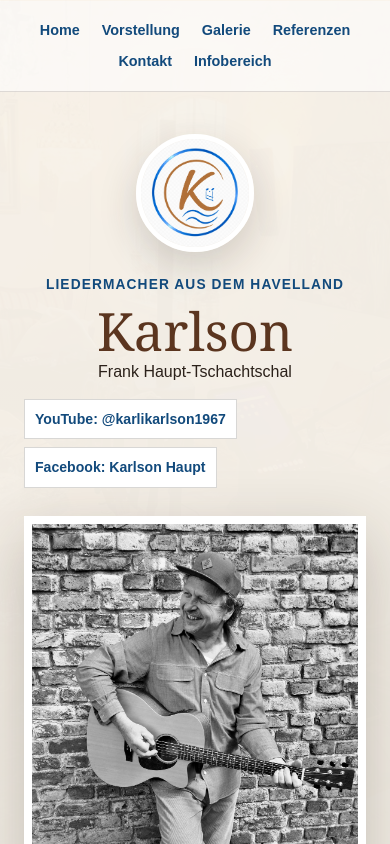
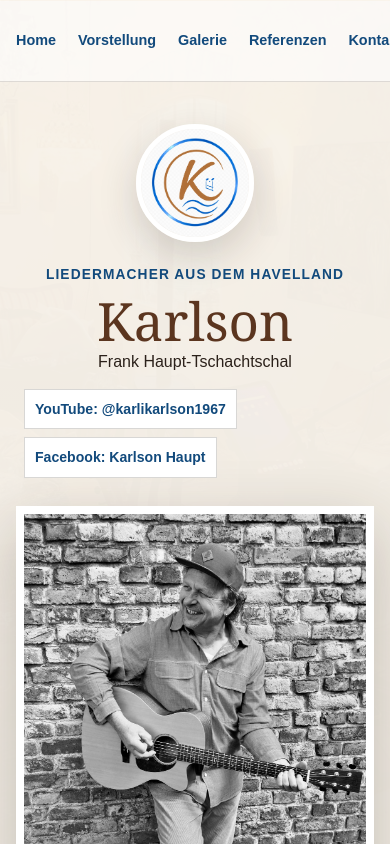
Before and after one commit to franklyai-botter/-karlson-website, a Next.js app: page /entwurf-2 in a window 390 px wide. Shown: the top 844 px of the page. Built offline with nearby package versions, Linux system fonts and the light colour scheme.

Commit message:
fix: improve mobile and tablet responsive layout

```diff
--- a/app/globals.css
+++ b/app/globals.css
@@ -19,6 +19,7 @@
 
 html {
   scroll-behavior: smooth;
+  -webkit-text-size-adjust: 100%;
 }
 
 body {
@@ -57,7 +58,7 @@ main {
   align-items: center;
   gap: 22px;
   min-height: 72px;
-  padding: 12px 28px;
+  padding: max(12px, env(safe-area-inset-top)) 28px 12px;
   border-bottom: 1px solid rgba(255, 250, 242, 0.22);
   background: rgba(34, 26, 21, 0.82);
   color: #fffaf2;
@@ -175,6 +176,8 @@ main {
   border-radius: 8px;
   background: #221a15;
   box-shadow: var(--shadow);
+  max-height: calc(100svh - 84px);
+  overflow-y: auto;
 }
 
 .mobile-menu a {
@@ -635,7 +638,8 @@ textarea {
 .v2-page {
   position: relative;
   min-height: 100vh;
-  padding: 42px 18px 76px;
+  min-height: 100svh;
+  padding: max(42px, env(safe-area-inset-top)) 18px max(76px, env(safe-area-inset-bottom));
   color: #2b211a;
   background: #1d1713;
 }
@@ -683,6 +687,9 @@ textarea {
   background: rgba(255, 255, 255, 0.58);
   font-size: 0.9rem;
   font-weight: 800;
+  position: sticky;
+  top: 0;
+  z-index: 4;
 }
 
 .v2-nav a {
@@ -871,11 +878,26 @@ textarea {
 
 @media (max-width: 820px) {
   .v2-page {
-    padding: 0;
+    padding: 0 0 env(safe-area-inset-bottom);
   }
 
   .v2-shell {
     border-inline: 0;
+  }
+
+  .v2-nav {
+    justify-content: flex-start;
+    flex-wrap: nowrap;
+    overflow-x: auto;
+    padding-inline: 16px;
+    -webkit-overflow-scrolling: touch;
+  }
+
+  .v2-nav a {
+    white-space: nowrap;
+    min-height: 44px;
+    display: inline-flex;
+    align-items: center;
   }
 
   .v2-header,
@@ -905,3 +927,42 @@ textarea {
     columns: 1;
   }
 }
+
+@media (min-width: 621px) and (max-width: 960px) {
+  .hero {
+    min-height: 78svh;
+  }
+
+  .hero-content {
+    padding-right: 26vw;
+  }
+
+  .hero-main-image {
+    width: 30vw;
+    height: 44svh;
+  }
+
+  .gallery-grid-full {
+    grid-template-columns: repeat(3, 1fr);
+  }
+}
+
+@media (max-width: 420px) {
+  .social-links {
+    display: grid;
+    grid-template-columns: 1fr 1fr;
+  }
+
+  .social-links a {
+    min-width: 0;
+  }
+
+  .v2-section,
+  .v2-hero {
+    width: calc(100% - 32px);
+  }
+
+  .v2-gallery {
+    gap: 8px;
+  }
+}
```
